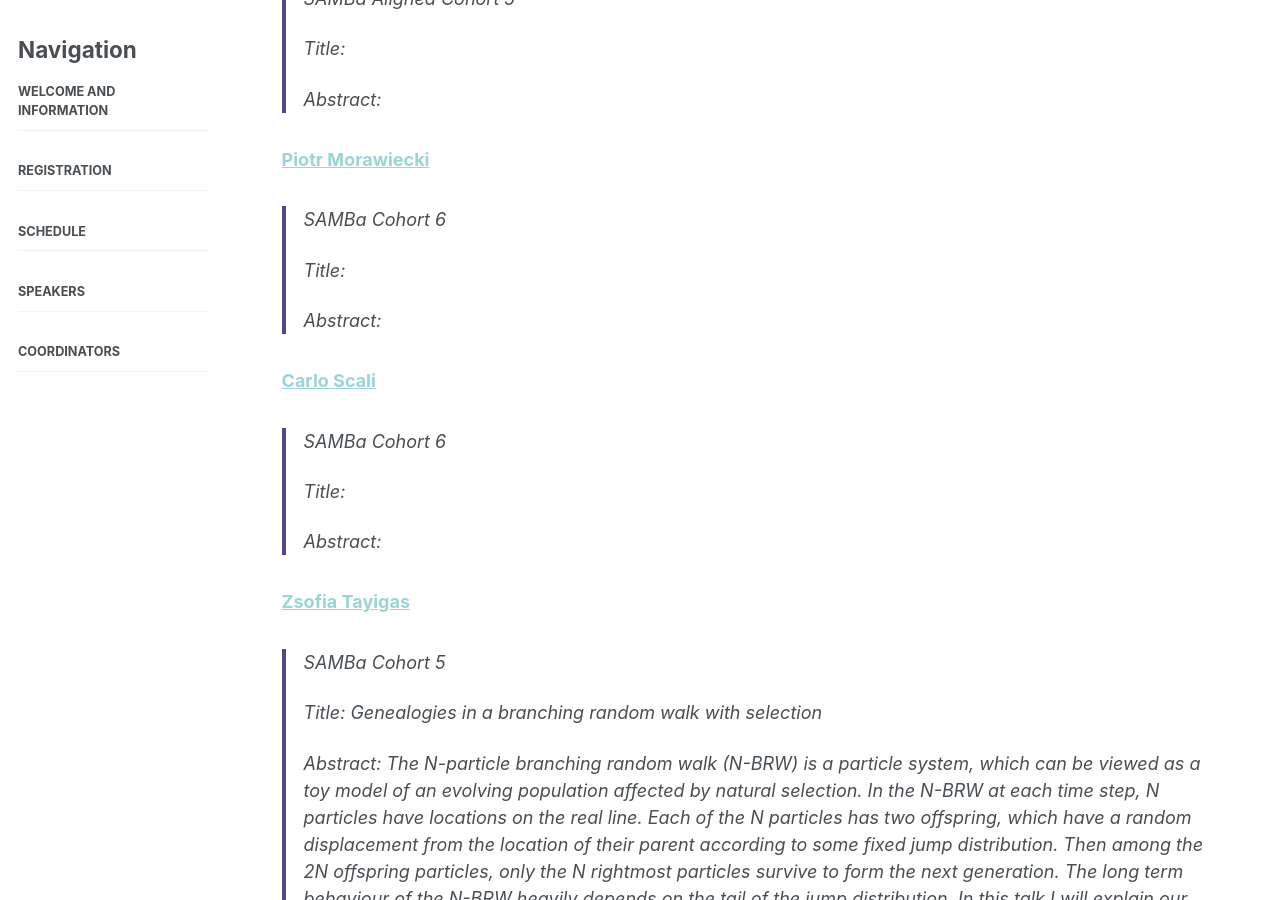
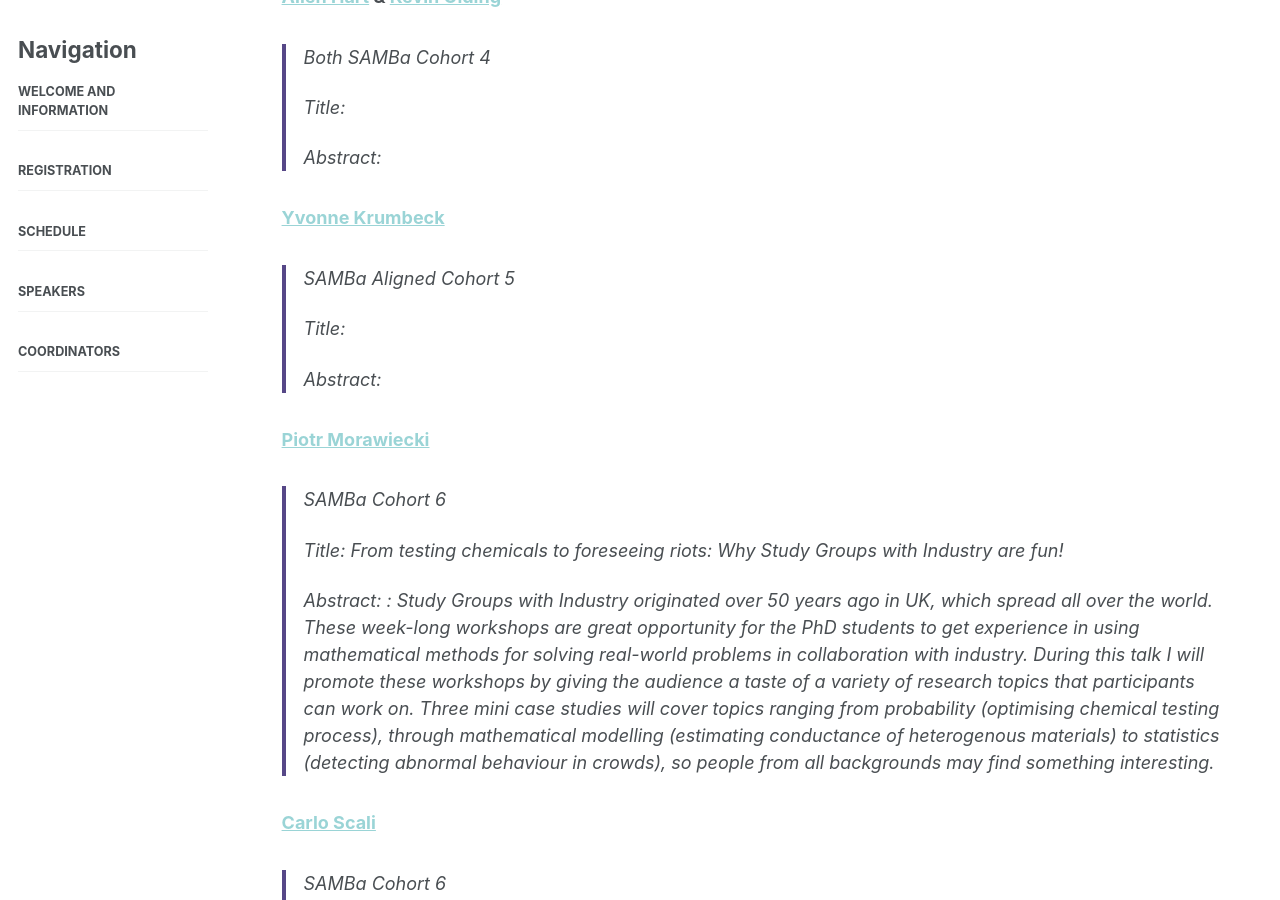
Before and after one commit to kap39/kap39.github.io, a Jekyll site: the page built from _pages/SAMBa-Conference.md, in a window 1280 px wide and 900 px high, scrolled down 4794 px. Built offline with Jekyll 4.4.1, drawn with Linux system fonts in a browser that asks for light colours; some of the changed text lies outside the part shown.

Commit message:
updates and added files

```diff
--- a/_pages/SAMBa-Conference.md
+++ b/_pages/SAMBa-Conference.md
@@ -22,14 +22,16 @@
 The SAMBa conference is an opportunity for students to showcase their work to members of the department, outside the department and at other Universities in a supportive environment. The work of SAMBa students covers the entire spectrum of statistical applied mathematics: including projects in statistics, probability, analysis, numerical analysis, mathematical biology, fluid dynamics, machine learning and high-performance computing. The conference is organized by students and contains talks by SAMBa students, external speakers, and students from other departments and institutions.
 
 ## Important Documents
-More information coming soon.
+Important information to the conference will be located here as they become available.
+* All attendees are expected to follow the [code of conduct](https://kap39.github.io/files/CodeOfConduct.pdf "not yet available").
+
 
 
 # [Registration](#registration)
 If you would like to attend the conference please complete the registration which can be found [here](https://forms.office.com/Pages/ResponsePage.aspx?id=Ij1-N6FOLUKwrY_MiUBrnrhm9py2vv5OqeESICF49LlUQUQyTVdSODlaVlhORExXQUc4ODQxT05ESyQlQCN0PWcu "Registration Form"). The deadline for registration to attend the conference is the **15th June**.
 
 # [Schedule](#schedule)
-
+Below is the schedule for the conference. The list of speakers can be found below the timetable with their titles and abstracts updated when they become available. Each session of talks is linked nominally by theme, given to provide an idea of focus for the session.
 <table>
     <col width="10%">
     <col width="27%">
@@ -142,6 +144,8 @@
         </tr>
 </table>
 
+## Conference Social Event
+More information to follow.
 
 
 # [Speakers](#speakers)
@@ -232,9 +236,9 @@
 ### [Piotr Morawiecki](https://people.bath.ac.uk/pwm27/ "Website")
 > SAMBa Cohort 6
 >
->Title:
+>Title: From testing chemicals to foreseeing riots: Why Study Groups with Industry are fun!
 >
->Abstract:
+>Abstract: : Study Groups with Industry originated over 50 years ago in UK, which spread all over the world. These week-long workshops are great opportunity for the PhD students to get experience in using mathematical methods for solving real-world problems in collaboration with industry. During this talk I will promote these workshops by giving the audience a taste of a variety of research topics that participants can work on. Three mini case studies will cover topics ranging from probability (optimising chemical testing process), through mathematical modelling (estimating conductance of heterogenous materials) to statistics (detecting abnormal behaviour in crowds), so people from all backgrounds may find something interesting.
 
 ### [Carlo Scali](https://people.bath.ac.uk/cs2458/ "Website")
 > SAMBa Cohort 6
```
Also changed, not shown: other parts of _pages/SAMBa-Conference.md (+2 -2 lines), 1 other file.
